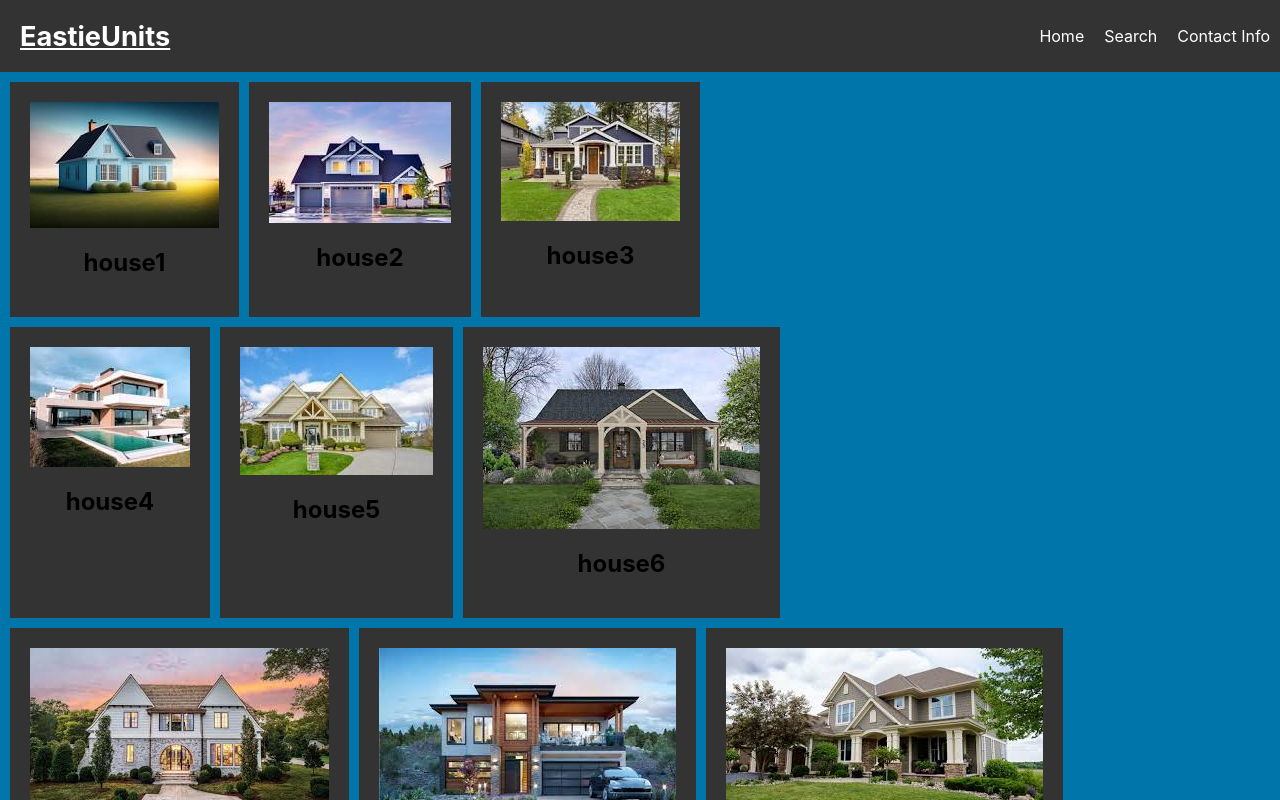
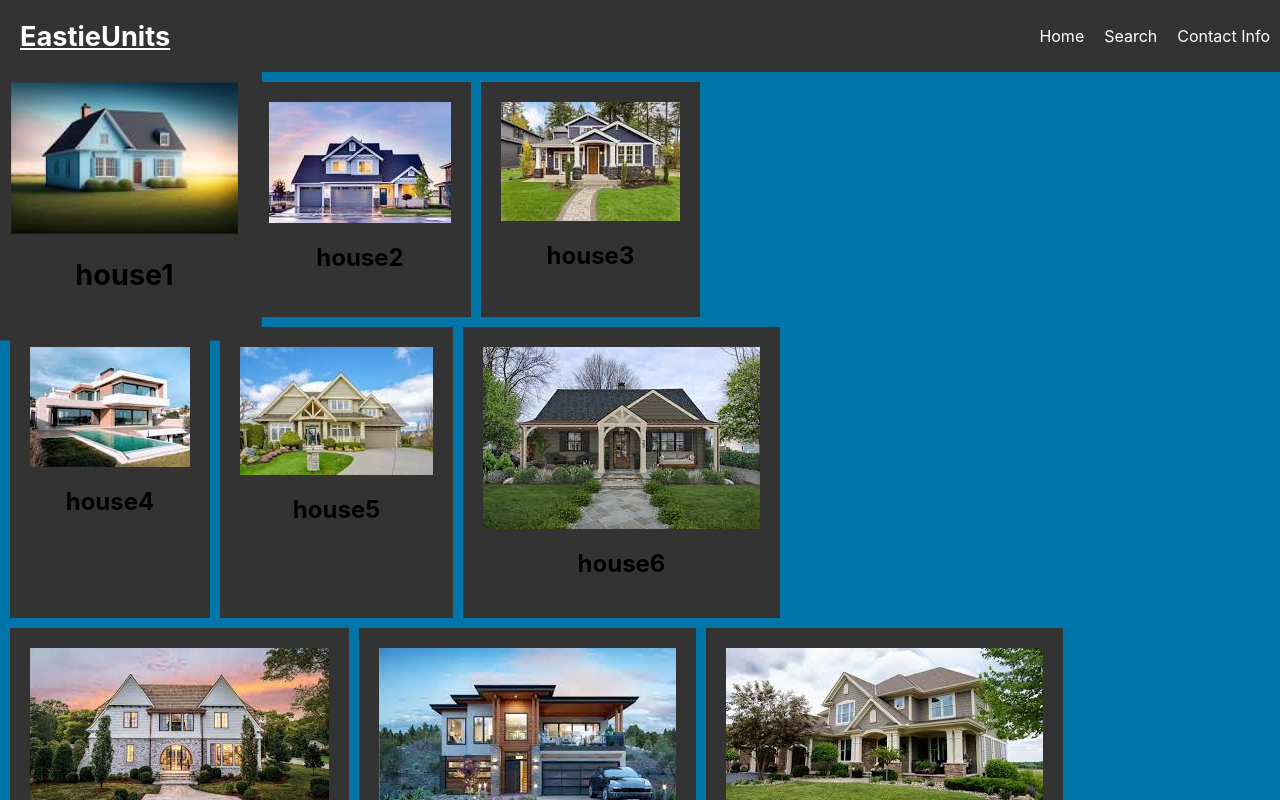
Before and after one commit to osullc2/EastieUnits, a React (Create React App) app: page / in a window 1280 px wide. In both pictures the pointer is over the element 124 px from the left and 199 px from the top of the page. Shown: the top 800 px of the page. Built offline with nearby package versions, Linux system fonts and the light colour scheme.

Commit message:
Added a hovering effect to the tiles

```diff
--- a/src/components/Tile.css
+++ b/src/components/Tile.css
@@ -3,7 +3,11 @@
     background-color: #333;
     margin-right: 10px;
     padding: 20px;
+    transition: scale 0.3s;
+}
 
+.tile:hover{
+    scale: 1.2;
 }
 
 .content {
```
